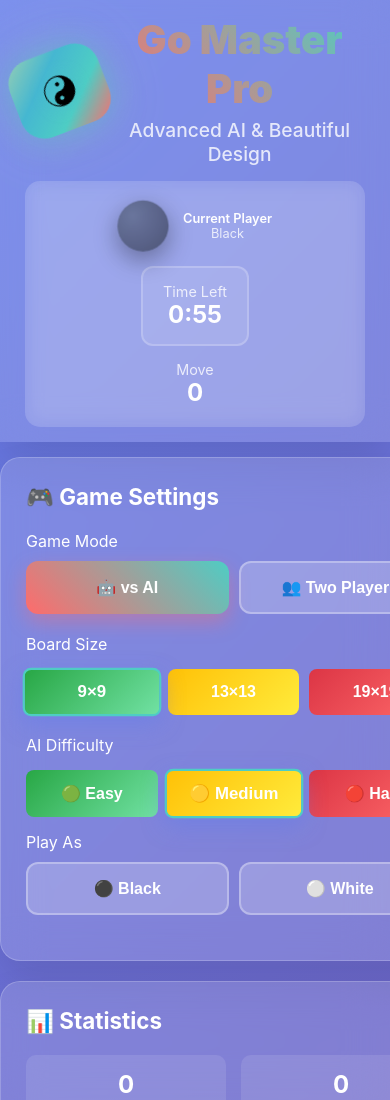
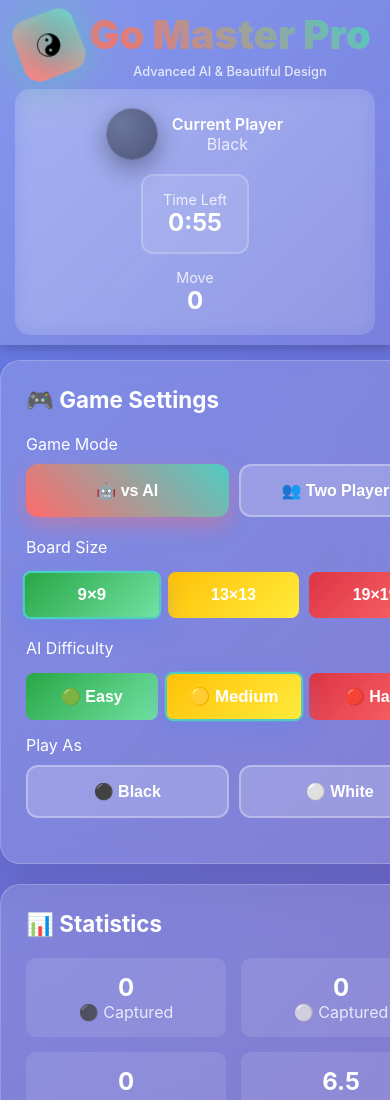
Before and after one commit to anh627/hhhhhhh, a plain HTML site: page index.html in a window 390 px wide. Shown: the top 1100 px of the page. Drawn offline with Linux system fonts and the light colour scheme.

Commit message:
Update index.html

```diff
--- a/index.html
+++ b/index.html
@@ -97,7 +97,7 @@
             to { opacity: 1; transform: translateY(0); }
         }
 
-      /* CSS cho container */
+ /* CSS cho container */
 .container {
     max-width: 1400px; /* Giới hạn chiều rộng trên máy tính */
     margin: 0 auto; /* Căn giữa trên máy tính */
@@ -115,7 +115,7 @@
     backdrop-filter: blur(20px);
     border: 1px solid rgba(255, 255, 255, 0.2);
     border-radius: 20px;
-    padding: 30px;
+    padding: 20px; /* Giảm từ 30px để tiết kiệm không gian */
     margin-bottom: 30px;
     animation: slideIn 0.8s ease-out;
     box-shadow: 0 20px 40px rgba(0, 0, 0, 0.1);
@@ -128,8 +128,47 @@
     justify-content: space-between;
     align-items: center;
     flex-wrap: wrap;
-    gap: 20px;
+    gap: 15px; /* Giảm gap để gọn hơn */
     width: 100%; /* Đảm bảo header-content chiếm hết chiều rộng */
+}
+
+/* CSS cho logo-section */
+.logo-section {
+    display: flex;
+    align-items: center;
+    gap: 15px; /* Giảm gap để logo và tiêu đề gần nhau hơn */
+}
+
+/* CSS cho logo */
+.logo {
+    width: 80px;
+    height: 80px;
+    background: linear-gradient(135deg, #ff6b6b, #4ecdc4);
+    border-radius: 20px;
+    display: flex;
+    align-items: center;
+    justify-content: center;
+    font-size: 40px;
+    animation: logoSparkle 3s ease-in-out infinite;
+    position: relative;
+}
+
+/* CSS cho title và subtitle */
+.title {
+    color: white;
+    font-size: 3.5rem;
+    font-weight: 900;
+    background: linear-gradient(45deg, #ff6b6b, #4ecdc4);
+    -webkit-background-clip: text;
+    -webkit-text-fill-color: transparent;
+    background-clip: text;
+    margin-bottom: 5px;
+}
+
+.subtitle {
+    color: rgba(255, 255, 255, 0.8);
+    font-size: 1.2rem;
+    font-weight: 500;
 }
 
 /* Media query cho thiết bị di động */
@@ -142,25 +181,50 @@
 
     .header {
         border-radius: 0; /* Xóa bo góc để trải rộng */
-        padding: 15px; /* Giảm padding trên di động */
+        padding: 10px; /* Giảm padding để tiêu đề sát cạnh hơn */
         margin-bottom: 15px; /* Giảm margin-bottom */
         width: 100%; /* Chiếm hết chiều rộng */
-        border: none; /* Xóa viền để header hòa với nền */
+        border: none; /* Xóa viền để hòa với nền */
+        background: linear-gradient(135deg, rgba(255, 255, 255, 0.2), rgba(255, 255, 255, 0.1)); /* Nền nhẹ hơn */
+        box-shadow: 0 4px 10px rgba(0, 0, 0, 0.2); /* Bóng nhẹ để nổi bật */
     }
 
     .header-content {
         flex-direction: column; /* Xếp dọc các phần tử */
         align-items: stretch; /* Trải rộng nội dung */
-        gap: 15px; /* Giảm khoảng cách */
-        padding: 0 10px; /* Thêm padding nhẹ để nội dung không sát cạnh */
+        gap: 10px; /* Giảm khoảng cách */
+        padding: 0 5px; /* Giảm padding để nội dung gần cạnh hơn */
+    }
+
+    .logo-section {
+        gap: 10px; /* Giảm gap để logo và tiêu đề sát nhau hơn */
+        justify-content: center; /* Căn giữa logo-section */
+    }
+
+    .logo {
+        width: 60px; /* Giảm kích thước logo */
+        height: 60px;
+        font-size: 30px; /* Giảm kích thước biểu tượng */
+        border-radius: 15px; /* Góc bo tròn nhỏ hơn */
+    }
+
+    .title {
+        font-size: 1.8rem; /* Giảm kích thước tiêu đề */
+        text-align: center; /* Căn giữa tiêu đề */
+    }
+
+    .subtitle {
+        font-size: 0.8rem; /* Giảm kích thước phụ đề */
+        text-align: center; /* Căn giữa phụ đề */
     }
 
     .status-panel {
         display: flex;
         justify-content: space-between;
         width: 100%; /* Chiếm hết chiều rộng */
-        gap: 10px; /* Giảm khoảng cách giữa các phần tử */
+        gap: 5px; /* Giảm khoảng cách giữa các phần tử */
         padding: 10px; /* Giảm padding bên trong */
+        flex-wrap: wrap; /* Cho phép wrap nếu màn hình quá nhỏ */
     }
 
     .current-player,
@@ -168,68 +232,14 @@
     .status-panel > div:last-child {
         flex: 1; /* Chia đều không gian */
         text-align: center;
+        min-width: 80px; /* Đảm bảo không quá nhỏ */
     }
 
-    /* Tối ưu font trên di động */
-    .title {
-        font-size: 2rem; /* Giảm kích thước tiêu đề */
-    }
-    .subtitle {
-        font-size: 0.9rem; /* Giảm kích thước phụ đề */
-    }
-    .status-panel {
-        font-size: 0.8rem; /* Giảm kích thước chữ */
-    }
-    .timer #timerDisplay,
-    .status-panel > div:last-child #moveCount {
-        font-size: 1.2rem; /* Giảm kích thước số đếm */
+    .player-stone {
+        width: 40px; /* Giảm kích thước quân cờ */
+        height: 40px;
     }
 }
-        .logo-section {
-            display: flex;
-            align-items: center;
-            gap: 20px;
-        }
-
-        .logo {
-            width: 80px;
-            height: 80px;
-            background: linear-gradient(135deg, #ff6b6b, #4ecdc4);
-            border-radius: 20px;
-            display: flex;
-            align-items: center;
-            justify-content: center;
-            font-size: 40px;
-            animation: logoSparkle 3s ease-in-out infinite;
-            position: relative;
-        }
-
-        .logo::before {
-            content: '';
-            position: absolute;
-            inset: -2px;
-            background: linear-gradient(45deg, #ff6b6b, #4ecdc4, #45b7d1, #96ceb4);
-            border-radius: 22px;
-            z-index: -1;
-            animation: pulse 2s ease-in-out infinite;
-        }
-
-        .title {
-            color: white;
-            font-size: 3.5rem;
-            font-weight: 900;
-            background: linear-gradient(45deg, #ff6b6b, #4ecdc4);
-            -webkit-background-clip: text;
-            -webkit-text-fill-color: transparent;
-            background-clip: text;
-            margin-bottom: 5px;
-        }
-
-        .subtitle {
-            color: rgba(255, 255, 255, 0.8);
-            font-size: 1.2rem;
-            font-weight: 500;
-        }
 
         .status-panel {
             display: flex;
```
